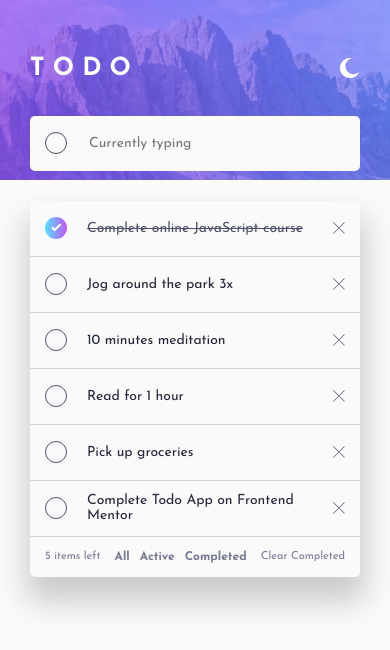
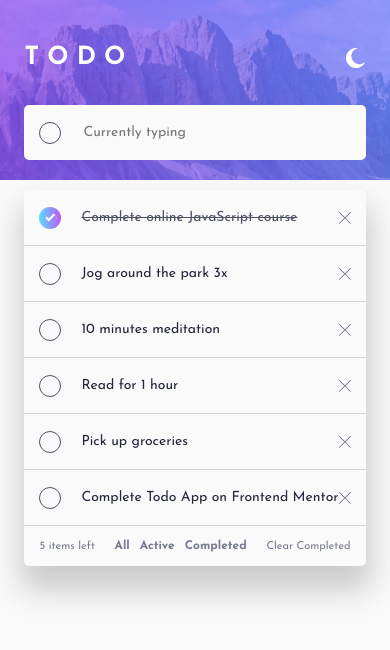
Before and after one commit to FatimaGR/Todo-app, a React (Create React App) app: page / in a window 390 px wide. Shown: the top 650 px of the page. Built offline with nearby package versions, Linux system fonts and the light colour scheme.

Commit message:
Responsive details

```diff
--- a/src/components/Form/Form.css
+++ b/src/components/Form/Form.css
@@ -42,7 +42,7 @@
     padding: 10px 20px;
   }
 }
-@media screen and (min-width: 375px) and (max-width: 499px){
+@media screen and (max-width: 499px){
   .form{
     height: 25px;
     padding: 15px 15px;
--- a/src/components/Home/Home.css
+++ b/src/components/Home/Home.css
@@ -46,9 +46,10 @@
     font-size: 40px;
   }
 }
-@media screen and (min-width: 375px) and (max-width: 499px){
+
+@media screen and (max-width: 499px){
   .app-elements{
-    padding: 30px;
+    padding: 5%;
     object-fit: contain;
     margin: 9px auto;
   }
--- a/src/components/List/List.css
+++ b/src/components/List/List.css
@@ -38,7 +38,7 @@
     font-size: 15px;
   }
 }
-@media screen and (min-width: 375px) and (max-width: 499px){
+@media screen and (max-width: 499px){
   .menu{
     gap: 10px;
     padding: 2.5px 15px;
--- a/src/components/Todo/Todo.css
+++ b/src/components/Todo/Todo.css
@@ -60,7 +60,7 @@
     padding: 10px 20px;
   }
 }
-@media screen and (min-width: 375px) and (max-width: 499px){
+@media screen and (max-width: 499px){
   .todo-container{
     height: 25px;
     padding: 15px 15px;
```
